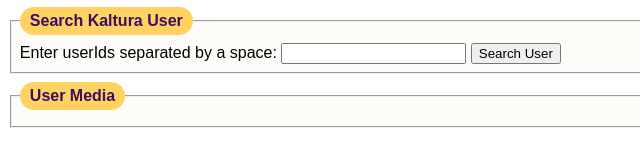
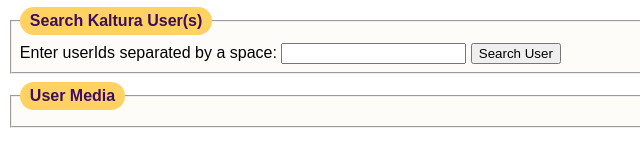
Before and after one commit to nikolaigauer/Kaltura-file-manager, an Electron app: page index.html in a window 800 px wide. Shown: the part 208-374 px from the top of the page, 0-640 px from the left. Drawn offline with Linux system fonts and the light colour scheme.

Commit message:
updated index and json to test the updater

```diff
--- a/index.html
+++ b/index.html
@@ -591,7 +591,7 @@
     </fieldset>
 
     <fieldset>
-        <legend>Search Kaltura User</legend>
+        <legend>Search Kaltura User(s)</legend>
         <label for="userIdToSearch">Enter userIds separated by a space:</label>
         <input type="text" id="userIdToSearch" />
         <button onclick="searchUser()">Search User</button>
--- a/package.json
+++ b/package.json
@@ -1,6 +1,6 @@
 {
     "name": "kaltura-file-manager",
-    "version": "1.0.0",
+    "version": "1.0.1",
     "description": "A Kaltura file manager app",
     "main": "main.js",
     "scripts": {
```
